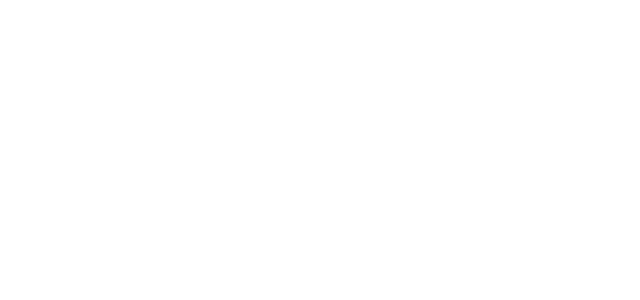
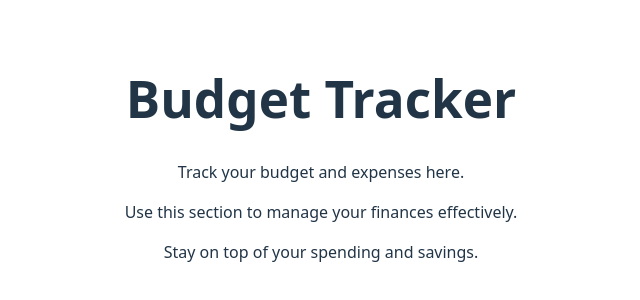
Before and after one commit to HseinKt/Brainwave_Matrix_Intern, a React (Vite) app: page /tracker in a window 1280 px wide. Shown: the part 242-542 px from the top of the page, without its empty margins (319-959 px from the left). Built offline with nearby package versions, Linux system fonts and the light colour scheme.

Commit message:
Added structure

```diff
--- a/package.json
+++ b/package.json
@@ -11,7 +11,8 @@
   },
   "dependencies": {
     "react": "^19.0.0",
-    "react-dom": "^19.0.0"
+    "react-dom": "^19.0.0",
+    "react-router-dom": "^7.5.1"
   },
   "devDependencies": {
     "@eslint/js": "^9.22.0",
--- a/src/App.jsx
+++ b/src/App.jsx
@@ -1,9 +1,20 @@
+import { Route, BrowserRouter as Router, Routes } from 'react-router-dom'
 import './App.css'
+import Home from './pages/Home'
+import NotFound from './pages/NotFound'
+import BugetTracker from './pages/BugetTracker'
 
 function App() {
 
   return (
     <>
+      <Router>
+        <Routes>
+          <Route path="/" element={<Home/>} />
+          <Route path="*" element={<NotFound/>} />
+          <Route path="/tracker" element={<BugetTracker/>} />
+        </Routes>
+      </Router>
     </>
   )
 }
--- /dev/null
+++ b/src/components/Footer.jsx
@@ -0,0 +1,10 @@
+const Footer = () => {
+    return (
+        <Footer>
+            Footer
+            <p>© 2023 Your Company Name. All rights reserved.</p>
+        </Footer>
+     );
+}
+
+export default Footer;
--- /dev/null
+++ b/src/pages/BugetTracker.jsx
@@ -0,0 +1,12 @@
+const BugetTracker = () => {
+    return (
+        <div className="budget-tracker">
+            <h1>Budget Tracker</h1>
+            <p>Track your budget and expenses here.</p>
+            <p>Use this section to manage your finances effectively.</p>
+            <p>Stay on top of your spending and savings.</p>
+        </div>
+     );
+}
+
+export default BugetTracker;
--- /dev/null
+++ b/src/pages/Home.jsx
@@ -0,0 +1,13 @@
+import Footer from "../components/Footer";
+
+const Home = () => {
+    return (
+        <>
+            Home
+            <Footer/>
+        </>
+
+     );
+}
+
+export default Home;
--- /dev/null
+++ b/src/pages/NotFound.jsx
@@ -0,0 +1,12 @@
+import { Link } from "react-router-dom";
+
+const NotFound = () => {
+    return (
+        <div className="not-found">
+            <h1>404 - Page Not Found</h1>
+            <Link to='/' >Back to the home page...</Link>
+        </div>
+     );
+}
+
+export default NotFound;
```
Also changed, not shown: src/components/Header.jsx (added), 1 other file (tests, documents, lock files or other folders).
